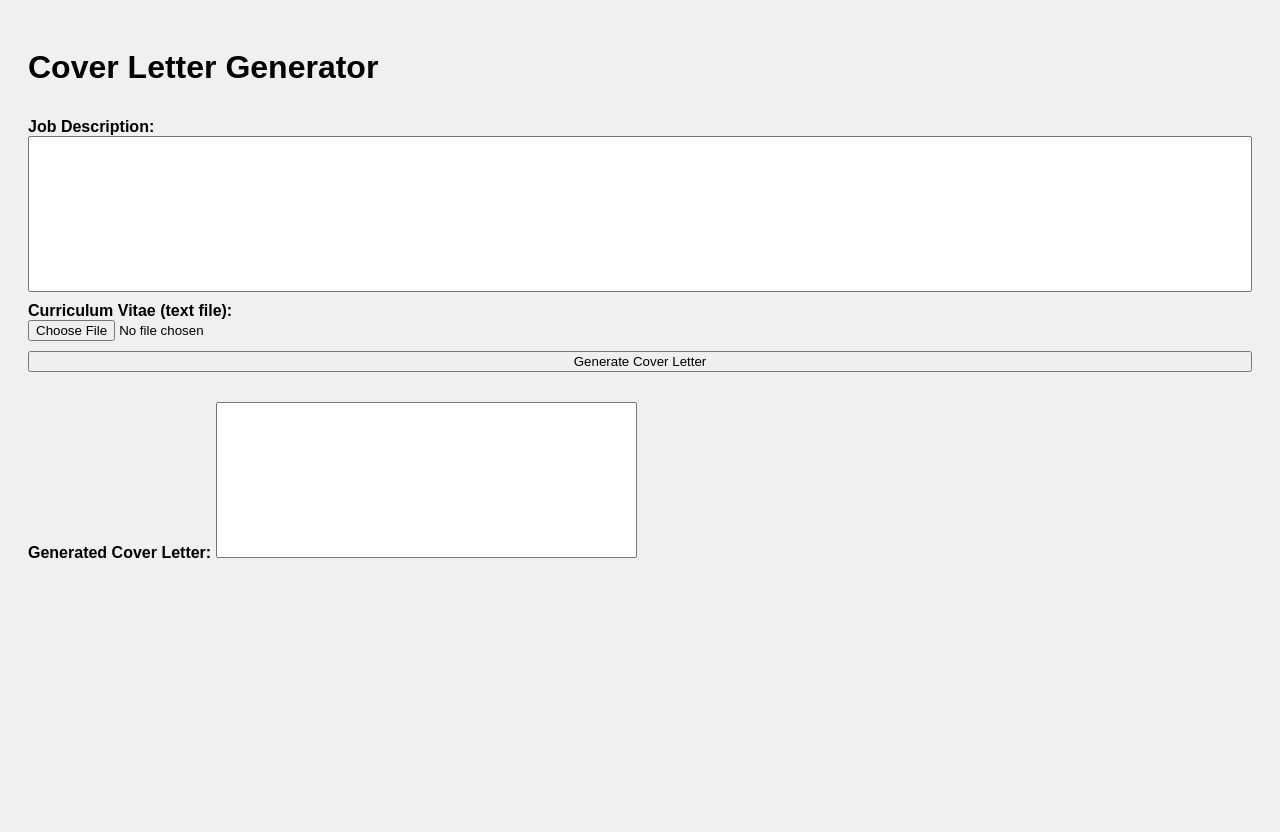
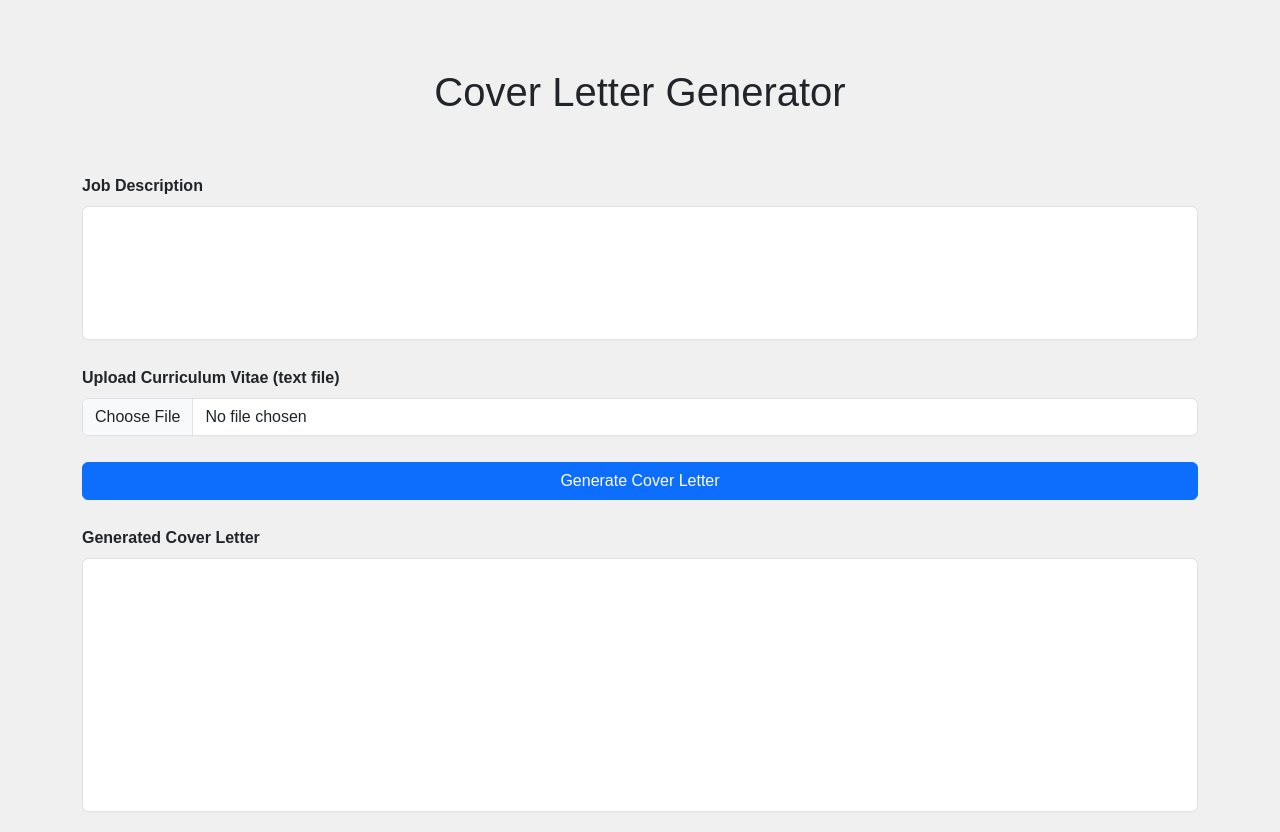
Before and after one commit to KamalDhass/Cover_Letter_GenV1, a plain HTML site: page index.html in a window 1280 px wide. Before the commit the page ends 800 px from the top, so only its background shows below. Drawn offline with nearby package versions, Linux system fonts and the light colour scheme.

Commit message:
Update index.html

```diff
--- a/index.html
+++ b/index.html
@@ -1,24 +1,34 @@
 <!DOCTYPE html>
 <html lang="en">
+
 <head>
     <meta charset="UTF-8">
     <meta name="viewport" content="width=device-width, initial-scale=1.0">
     <title>Cover Letter Generator</title>
+    <link href="https://cdn.jsdelivr.net/npm/bootstrap@5.3.0-alpha1/dist/css/bootstrap.min.css" rel="stylesheet">
+    <script src="https://cdn.jsdelivr.net/npm/@popperjs/core@2.11.6/dist/umd/popper.min.js"></script>
+    <script src="https://cdn.jsdelivr.net/npm/bootstrap@5.3.0-alpha1/dist/js/bootstrap.min.js"></script>
     <link rel="stylesheet" href="styles.css">
 </head>
+
 <body>
-    <h1>Cover Letter Generator</h1>
-    <div class="container">
-        <label for="job-description">Job Description:</label>
-        <textarea id="job-description" rows="10" cols="50"></textarea>
-        <label for="cv-text">Curriculum Vitae (text file):</label>
-        <input type="file" id="cv-text" accept=".txt">
-        <button id="generate-btn">Generate Cover Letter</button>
-    </div>
-    <div class="output">
-        <label for="cover-letter">Generated Cover Letter:</label>
-        <textarea id="cover-letter" rows="10" cols="50" readonly></textarea>
+    <div class="container mt-5">
+        <h1 class="text-center mb-5">Cover Letter Generator</h1>
+        <div class="mb-3">
+            <label for="job-description" class="form-label">Job Description</label>
+            <textarea class="form-control" id="job-description" rows="5"></textarea>
+        </div>
+        <div class="mb-3">
+            <label for="cv-text" class="form-label">Upload Curriculum Vitae (text file)</label>
+            <input class="form-control" type="file" id="cv-text" accept=".txt">
+        </div>
+        <button type="button" id="generate-btn" class="btn btn-primary w-100 mb-3">Generate Cover Letter</button>
+        <div>
+            <label for="cover-letter" class="form-label">Generated Cover Letter</label>
+            <textarea class="form-control" id="cover-letter" rows="10" readonly></textarea>
+        </div>
     </div>
     <script src="script.js"></script>
 </body>
+
 </html>
```
